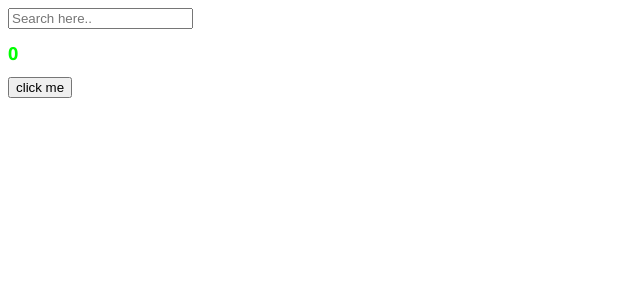
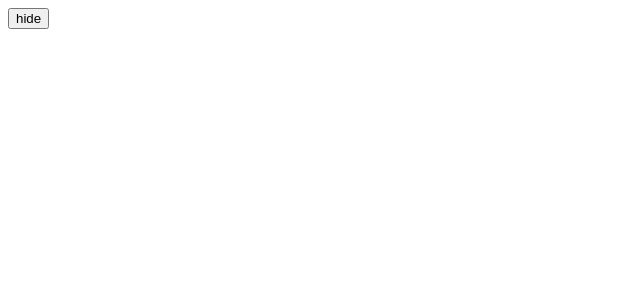
Before and after one commit to limyoursun/react-for-beginners, a React (Create React App) app: page / in a window 1280 px wide. Shown: the top 300 px of the page, without its empty margins (0-640 px from the left). Built offline with nearby package versions, Linux system fonts and the light colour scheme.

Commit message:
41percent

```diff
--- a/src/App.js
+++ b/src/App.js
@@ -3,29 +3,19 @@ import styles from "./App.module.css";
 import { useState , useEffect} from "react";
 
 function App() {
-  const [counter, setCounter] = useState(0);
-  const [keyword, setKeyword] = useState("")
-  const onClick = () => setCounter(prev => prev + 1)
-  const onChange = (event) => setKeyword(event.target.value);
-  useEffect(() => {
-    console.log('i run only once!')
-  }, []) // 모든 상황에서 함수 실행함
-  useEffect(() => {
-      console.log("i run when 'keyword' changes.");
-  }, [keyword]) // 해당 변수가 변화될 때만 함수를 실행함
-  useEffect(() => {
-    console.log("i run when 'counter' changes.");
-}, [counter])
-  return (
+  const [value, setValue] = useState(false);
+  const onClick = () => {
+    setValue(prev => !prev)
+  }
+  function Hello(){
+    return <h1>hi!</h1>
+  }
+  return(
     <div>
-      <input
-        value={keyword}
-        onChange={onChange}
-        type="text" placeholder="Search here.."/>
-      <h1 className={styles.title}>{counter}</h1>
-      <button onClick={onClick}>click me</button>
+      {value ? <Hello/> : null}
+      <button onClick={onClick}>{value ? 'show' : 'hide'}</button>
     </div>
-  );
+  )
 }
 
 export default App;
```
